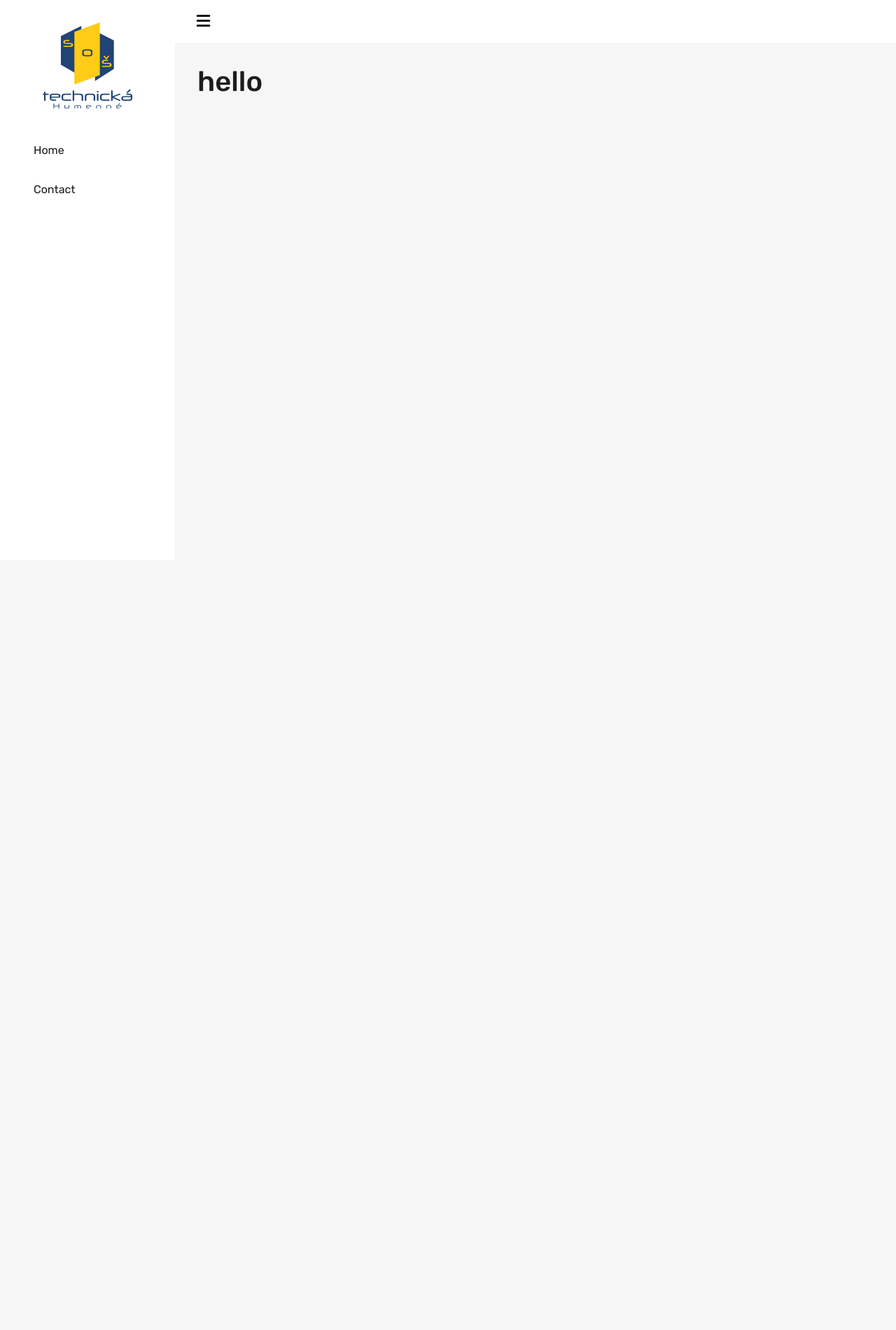
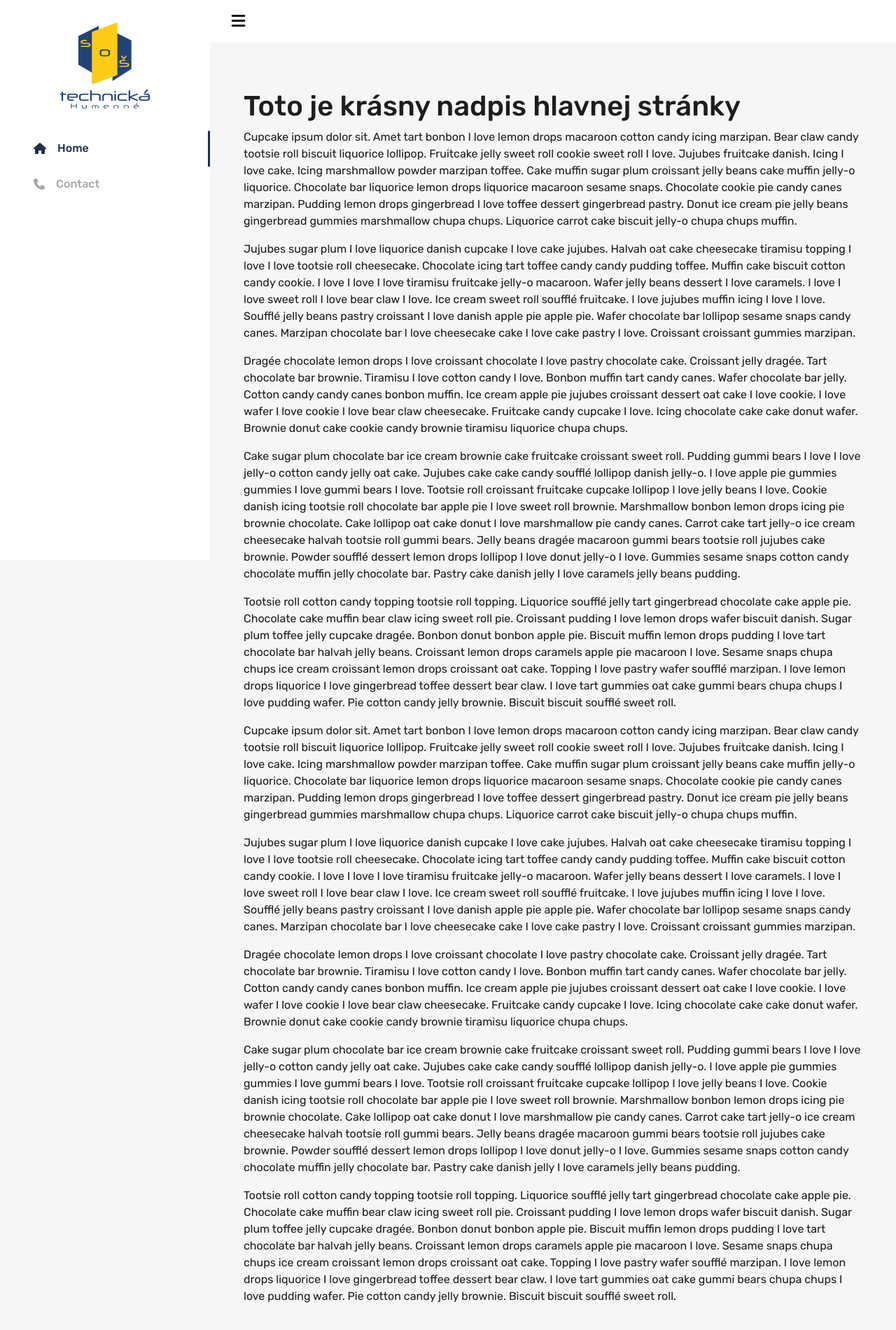
Before and after one commit to kristianvalco/library-app, a React (Create React App) app: page / in a window 1280 px wide. Shown: the top 1900 px of the page at 70% size. Before the commit the page ends 800 px from the top, so only its background shows below. Built offline with nearby package versions, Linux system fonts and the light colour scheme.

Commit message:
working navbars

```diff
--- a/src/assets/css/App.scss
+++ b/src/assets/css/App.scss
@@ -7,24 +7,23 @@
 }
 
 #sidebar {
-    width: 250px;
+    width: 300px;
     position: fixed;
     top: 0;
     left: 0;
     height: 100vh;
     z-index: 999;
+    transition: all 0.4s ease-in-out;
     background: $navbar;
-    transition: all 0.3s;
     &.active {
-        margin-left: -250px;
+        margin-left: -300px;
     }
-    background: $navbar;
 }
 
 #content {
-    width: calc(100% - 250px);
+    width: calc(100% - 300px);
     min-height: 100vh;
-    transition: all 0.3s;
+    transition: all 0.4s ease-in-out;
     position: absolute;
     top: 0;
     right: 0;
@@ -32,6 +31,6 @@
         width: 100%;
     }
     .main {
-        padding: 2em;
+        padding: 8rem 3rem;
     }
 }
--- a/src/assets/css/_variables.scss
+++ b/src/assets/css/_variables.scss
@@ -1,6 +1,8 @@
 $white: #f6f6f6;
 $black: #1d1d1d;
 
+$primary: #20304B;
+$secondary: #C9DCE1;
 $main: #f6f6f6;
 $navbar: #ffffff;
 
--- a/src/components/Navigation/Navigation.scss
+++ b/src/components/Navigation/Navigation.scss
@@ -3,6 +3,8 @@
 .navbar {
     background: $navbar;
     padding: 0.8em;
+    position: fixed;
+    width: 100%;
     .close-btn {
         border: 0;
         background: none;
--- a/src/components/Sidebar/Sidebar.js
+++ b/src/components/Sidebar/Sidebar.js
@@ -18,10 +18,10 @@ const Sidebar = (props) => {
 
             <ul className="side-navbar">
                 <li className="side-navbar-item">
-                    <NavLink to="/" exact>Home</NavLink>
+                    <NavLink to="/" exact><i className="fa fa-home" />Home</NavLink>
                 </li>
                 <li className="side-navbar-item">
-                    <NavLink to="/contact">Contact</NavLink>
+                    <NavLink to="/contact"><i className="fa fa-phone" />Contact</NavLink>
                 </li>
             </ul>
         </nav>
--- a/src/components/Sidebar/Sidebar.scss
+++ b/src/components/Sidebar/Sidebar.scss
@@ -9,23 +9,32 @@
 }
 
 .side-navbar {
-    margin-left: -1em;
-    margin-right: 1em;
+    padding: 0;
     list-style: none;
-    overflow: hidden;
+    overflow-x: hidden;
     .side-navbar-item {
-        padding: 1em 0em;
-        transition: all 0.2s ease-in-out;
-        border-radius: 0.3em;
+        width: inherit;
         &:hover {
             color: $white;
-            background: #bfdffd;
         }
         a {
-            color: $black;
+            display: flex;
+            flex: 1 1;
+            align-items: center;
+            padding: .8445rem 3rem;
+            white-space: nowrap;
+            color: #a8a8a8;
             text-decoration: none;
-            padding: 1.2em 0em 1.2em 2em;
-            padding-right: 100%;
+            transition: all 0.2s ease-in-out;
+            font-weight: 500;
+            &.active, &:hover {
+                color: $primary;
+                // background: $secondary;
+                border-right: 3px solid $primary;
+            }
+            i {
+                padding-right: 1em;
+            }
         }
     }
 }
--- a/src/views/Home.js
+++ b/src/views/Home.js
@@ -4,7 +4,117 @@ const Home = () => {
 
     return (
         <div>
-            <h1>hello</h1>
+            <h1>Toto je krásny nadpis hlavnej stránky</h1>
+            <p>
+                Cupcake ipsum dolor sit. Amet tart bonbon I love lemon drops macaroon cotton candy icing marzipan.
+                Bear claw candy tootsie roll biscuit liquorice lollipop. Fruitcake jelly sweet roll cookie sweet roll I love.
+                Jujubes fruitcake danish. Icing I love cake.
+                Icing marshmallow powder marzipan toffee. Cake muffin sugar plum croissant jelly beans cake muffin jelly-o liquorice.
+                Chocolate bar liquorice lemon drops liquorice macaroon sesame snaps. Chocolate cookie pie candy canes marzipan.
+                Pudding lemon drops gingerbread I love toffee dessert gingerbread pastry. Donut ice cream pie jelly beans gingerbread gummies marshmallow chupa chups.
+                Liquorice carrot cake biscuit jelly-o chupa chups muffin.
+            </p>
+            <p>
+                Jujubes sugar plum I love liquorice danish cupcake I love cake jujubes.
+                Halvah oat cake cheesecake tiramisu topping I love I love tootsie roll cheesecake.
+                Chocolate icing tart toffee candy candy pudding toffee. Muffin cake biscuit cotton candy cookie.
+                I love I love I love tiramisu fruitcake jelly-o macaroon. Wafer jelly beans dessert I love caramels.
+                I love I love sweet roll I love bear claw I love. Ice cream sweet roll soufflé fruitcake.
+                I love jujubes muffin icing I love I love. Soufflé jelly beans pastry croissant I love danish apple pie apple pie.
+                Wafer chocolate bar lollipop sesame snaps candy canes.
+                Marzipan chocolate bar I love cheesecake cake I love cake pastry I love.
+                Croissant croissant gummies marzipan.
+            </p>
+            <p>
+                Dragée chocolate lemon drops I love croissant chocolate I love pastry chocolate cake.
+                Croissant jelly dragée. Tart chocolate bar brownie. Tiramisu I love cotton candy I love.
+                Bonbon muffin tart candy canes. Wafer chocolate bar jelly. Cotton candy candy canes bonbon muffin.
+                Ice cream apple pie jujubes croissant dessert oat cake I love cookie. I love wafer I love cookie I love bear claw cheesecake.
+                Fruitcake candy cupcake I love. Icing chocolate cake cake donut wafer.
+                Brownie donut cake cookie candy brownie tiramisu liquorice chupa chups.
+            </p>
+            <p>
+                Cake sugar plum chocolate bar ice cream brownie cake fruitcake croissant sweet roll.
+                Pudding gummi bears I love I love jelly-o cotton candy jelly oat cake.
+                Jujubes cake cake candy soufflé lollipop danish jelly-o.
+                I love apple pie gummies gummies I love gummi bears I love.
+                Tootsie roll croissant fruitcake cupcake lollipop I love jelly beans I love.
+                Cookie danish icing tootsie roll chocolate bar apple pie I love sweet roll brownie.
+                Marshmallow bonbon lemon drops icing pie brownie chocolate.
+                Cake lollipop oat cake donut I love marshmallow pie candy canes.
+                Carrot cake tart jelly-o ice cream cheesecake halvah tootsie roll gummi bears.
+                Jelly beans dragée macaroon gummi bears tootsie roll jujubes cake brownie.
+                Powder soufflé dessert lemon drops lollipop I love donut jelly-o I love.
+                Gummies sesame snaps cotton candy chocolate muffin jelly chocolate bar.
+                Pastry cake danish jelly I love caramels jelly beans pudding.
+            </p>
+            <p>
+                Tootsie roll cotton candy topping tootsie roll topping.
+                Liquorice soufflé jelly tart gingerbread chocolate cake apple pie.
+                Chocolate cake muffin bear claw icing sweet roll pie.
+                Croissant pudding I love lemon drops wafer biscuit danish.
+                Sugar plum toffee jelly cupcake dragée. Bonbon donut bonbon apple pie.
+                Biscuit muffin lemon drops pudding I love tart chocolate bar halvah jelly beans.
+                Croissant lemon drops caramels apple pie macaroon I love. Sesame snaps chupa chups ice cream croissant lemon drops croissant oat cake.
+                Topping I love pastry wafer soufflé marzipan. I love lemon drops liquorice I love gingerbread toffee dessert bear claw.
+                I love tart gummies oat cake gummi bears chupa chups I love pudding wafer.
+                Pie cotton candy jelly brownie. Biscuit biscuit soufflé sweet roll.
+            </p>
+            <p>
+                Cupcake ipsum dolor sit. Amet tart bonbon I love lemon drops macaroon cotton candy icing marzipan.
+                Bear claw candy tootsie roll biscuit liquorice lollipop. Fruitcake jelly sweet roll cookie sweet roll I love.
+                Jujubes fruitcake danish. Icing I love cake.
+                Icing marshmallow powder marzipan toffee. Cake muffin sugar plum croissant jelly beans cake muffin jelly-o liquorice.
+                Chocolate bar liquorice lemon drops liquorice macaroon sesame snaps. Chocolate cookie pie candy canes marzipan.
+                Pudding lemon drops gingerbread I love toffee dessert gingerbread pastry. Donut ice cream pie jelly beans gingerbread gummies marshmallow chupa chups.
+                Liquorice carrot cake biscuit jelly-o chupa chups muffin.
+            </p>
+            <p>
+                Jujubes sugar plum I love liquorice danish cupcake I love cake jujubes.
+                Halvah oat cake cheesecake tiramisu topping I love I love tootsie roll cheesecake.
+                Chocolate icing tart toffee candy candy pudding toffee. Muffin cake biscuit cotton candy cookie.
+                I love I love I love tiramisu fruitcake jelly-o macaroon. Wafer jelly beans dessert I love caramels.
+                I love I love sweet roll I love bear claw I love. Ice cream sweet roll soufflé fruitcake.
+                I love jujubes muffin icing I love I love. Soufflé jelly beans pastry croissant I love danish apple pie apple pie.
+                Wafer chocolate bar lollipop sesame snaps candy canes.
+                Marzipan chocolate bar I love cheesecake cake I love cake pastry I love.
+                Croissant croissant gummies marzipan.
+            </p>
+            <p>
+                Dragée chocolate lemon drops I love croissant chocolate I love pastry chocolate cake.
+                Croissant jelly dragée. Tart chocolate bar brownie. Tiramisu I love cotton candy I love.
+                Bonbon muffin tart candy canes. Wafer chocolate bar jelly. Cotton candy candy canes bonbon muffin.
+                Ice cream apple pie jujubes croissant dessert oat cake I love cookie. I love wafer I love cookie I love bear claw cheesecake.
+                Fruitcake candy cupcake I love. Icing chocolate cake cake donut wafer.
+                Brownie donut cake cookie candy brownie tiramisu liquorice chupa chups.
+            </p>
+            <p>
+                Cake sugar plum chocolate bar ice cream brownie cake fruitcake croissant sweet roll.
+                Pudding gummi bears I love I love jelly-o cotton candy jelly oat cake.
+                Jujubes cake cake candy soufflé lollipop danish jelly-o.
+                I love apple pie gummies gummies I love gummi bears I love.
+                Tootsie roll croissant fruitcake cupcake lollipop I love jelly beans I love.
+                Cookie danish icing tootsie roll chocolate bar apple pie I love sweet roll brownie.
+                Marshmallow bonbon lemon drops icing pie brownie chocolate.
+                Cake lollipop oat cake donut I love marshmallow pie candy canes.
+                Carrot cake tart jelly-o ice cream cheesecake halvah tootsie roll gummi bears.
+                Jelly beans dragée macaroon gummi bears tootsie roll jujubes cake brownie.
+                Powder soufflé dessert lemon drops lollipop I love donut jelly-o I love.
+                Gummies sesame snaps cotton candy chocolate muffin jelly chocolate bar.
+                Pastry cake danish jelly I love caramels jelly beans pudding.
+            </p>
+            <p>
+                Tootsie roll cotton candy topping tootsie roll topping.
+                Liquorice soufflé jelly tart gingerbread chocolate cake apple pie.
+                Chocolate cake muffin bear claw icing sweet roll pie.
+                Croissant pudding I love lemon drops wafer biscuit danish.
+                Sugar plum toffee jelly cupcake dragée. Bonbon donut bonbon apple pie.
+                Biscuit muffin lemon drops pudding I love tart chocolate bar halvah jelly beans.
+                Croissant lemon drops caramels apple pie macaroon I love. Sesame snaps chupa chups ice cream croissant lemon drops croissant oat cake.
+                Topping I love pastry wafer soufflé marzipan. I love lemon drops liquorice I love gingerbread toffee dessert bear claw.
+                I love tart gummies oat cake gummi bears chupa chups I love pudding wafer.
+                Pie cotton candy jelly brownie. Biscuit biscuit soufflé sweet roll.
+            </p>
         </div>
     )
 }
```
